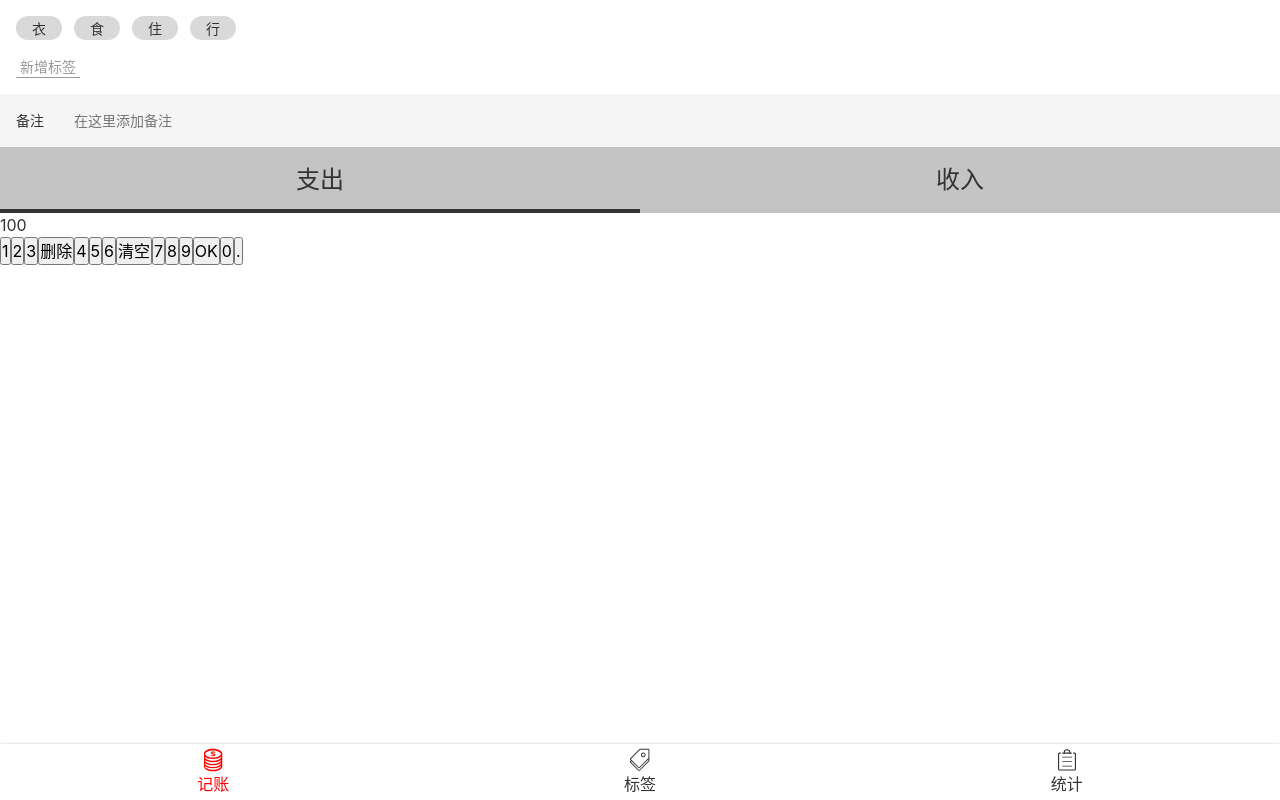
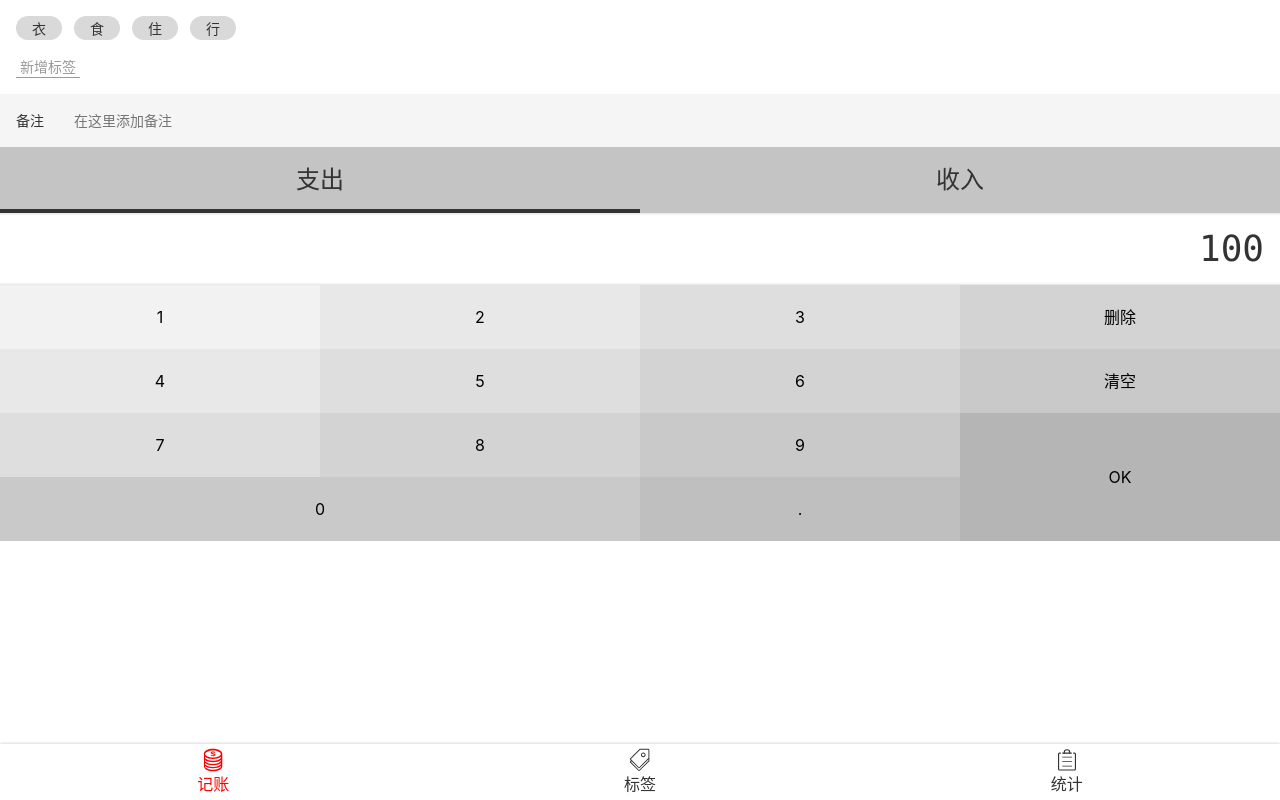
Before and after one commit to haxiedaimala/billing, a Vue app: page /#/money in a window 1280 px wide. Built offline with nearby package versions, Linux system fonts and the light colour scheme.

Commit message:
Money 样式 CSS4

```diff
--- a/src/assets/styles/helper.scss
+++ b/src/assets/styles/helper.scss
@@ -3,5 +3,22 @@ $font-kai: Baskerville, Georgia, "Liberation Serif", "Kaiti SC", STKaiti, "AR PL
 $font-song: Georgia, "Nimbus Roman No9 L", "Songti SC", "Noto Serif CJK SC", "Source Han Serif SC", "Source Han Serif CN", STSong, "AR PL New Sung", "AR PL SungtiL GB", NSimSun, SimSun, "TW\-Sung", "WenQuanYi Bitmap Song", "AR PL UMing CN", "AR PL UMing HK", "AR PL UMing TW", "AR PL UMing TW MBE", PMingLiU, MingLiU, serif;
 $font-fang-song: Baskerville, "Times New Roman", "Liberation Serif", STFangsong, FangSong, FangSong_GB2312, "CWTEX\-F", serif;
 
+$color-highlight: red;
+$color-shadow: rgba(0, 0, 0, .25);
+//placeholder
+%clearFix {
+  &::after {
+    content: '';
+    display: block;
+    clear: both;
+  }
+}
 
-$color-highlight: red;
+%outerShadow {
+  box-shadow: 0 0 3px $color-shadow;
+}
+
+%innerShadow {
+  box-shadow: inset 0px -3px 3px -3px $color-shadow,
+  inset 0px 3px 3px -3px $color-shadow;
+}
--- a/src/components/Nav.vue
+++ b/src/components/Nav.vue
@@ -23,7 +23,7 @@
 
 .nav {
   display: flex;
-  box-shadow: 0 0 3px rgba(0, 0, 0, .2);
+  @extend %outerShadow;
   font-size: 16px;
 
   > .item {
--- a/src/views/Money.vue
+++ b/src/views/Money.vue
@@ -24,7 +24,7 @@
     </ul>
     <div class="numberPad">
       <div class="output">100</div>
-      <div>
+      <div class="buttons">
         <button>1</button>
         <button>2</button>
         <button>3</button>
@@ -36,8 +36,8 @@
         <button>7</button>
         <button>8</button>
         <button>9</button>
-        <button>OK</button>
-        <button>0</button>
+        <button class="ok">OK</button>
+        <button class="zero">0</button>
         <button>.</button>
       </div>
     </div>
@@ -45,8 +45,11 @@
 </template>
 
 <style lang="scss" scoped>
+@import "~@/assets/styles/helper.scss";
+
 $h: 24px;
 $border-radius: $h/2;
+$color-button-bg: #f2f2f2;
 .tags {
   font-size: 14px;
   padding: 16px;
@@ -126,4 +129,73 @@ $border-radius: $h/2;
     }
   }
 }
+
+.numberPad {
+  .output {
+    @extend %innerShadow;
+    display: flex;
+    align-items: center;
+    justify-content: flex-end;
+    font-size: 36px;
+    font-family: Consolas, monospace;
+    padding: 9px 16px;
+  }
+
+  .buttons {
+    @extend %clearFix;
+
+    > button {
+      float: left;
+      width: 25%;
+      height: 64px;
+      background: transparent;
+      border: none;
+
+      &.ok {
+        height: 64px*2;
+        float: right;
+      }
+
+      &.zero {
+        width: 25*2%;
+      }
+
+      &:nth-child(1) {
+        background: $color-button-bg;
+      }
+
+      &:nth-child(2),
+      &:nth-child(5) {
+        background: darken($color-button-bg, 4%);
+      }
+
+      &:nth-child(3),
+      &:nth-child(6),
+      &:nth-child(9) {
+        background: darken($color-button-bg, 4%*2);
+      }
+
+      &:nth-child(4),
+      &:nth-child(7),
+      &:nth-child(10) {
+        background: darken($color-button-bg, 4%*3);
+      }
+
+      &:nth-child(8),
+      &:nth-child(11),
+      &:nth-child(13) {
+        background: darken($color-button-bg, 4%*4);
+      }
+
+      &:nth-child(12),
+      &:nth-child(14) {
+        background: darken($color-button-bg, 4%*5);
+      }
+
+      &:nth-child(12) {
+        background: darken($color-button-bg, 4%*6);
+      }
+    }
+  }
+}
 </style>
```
